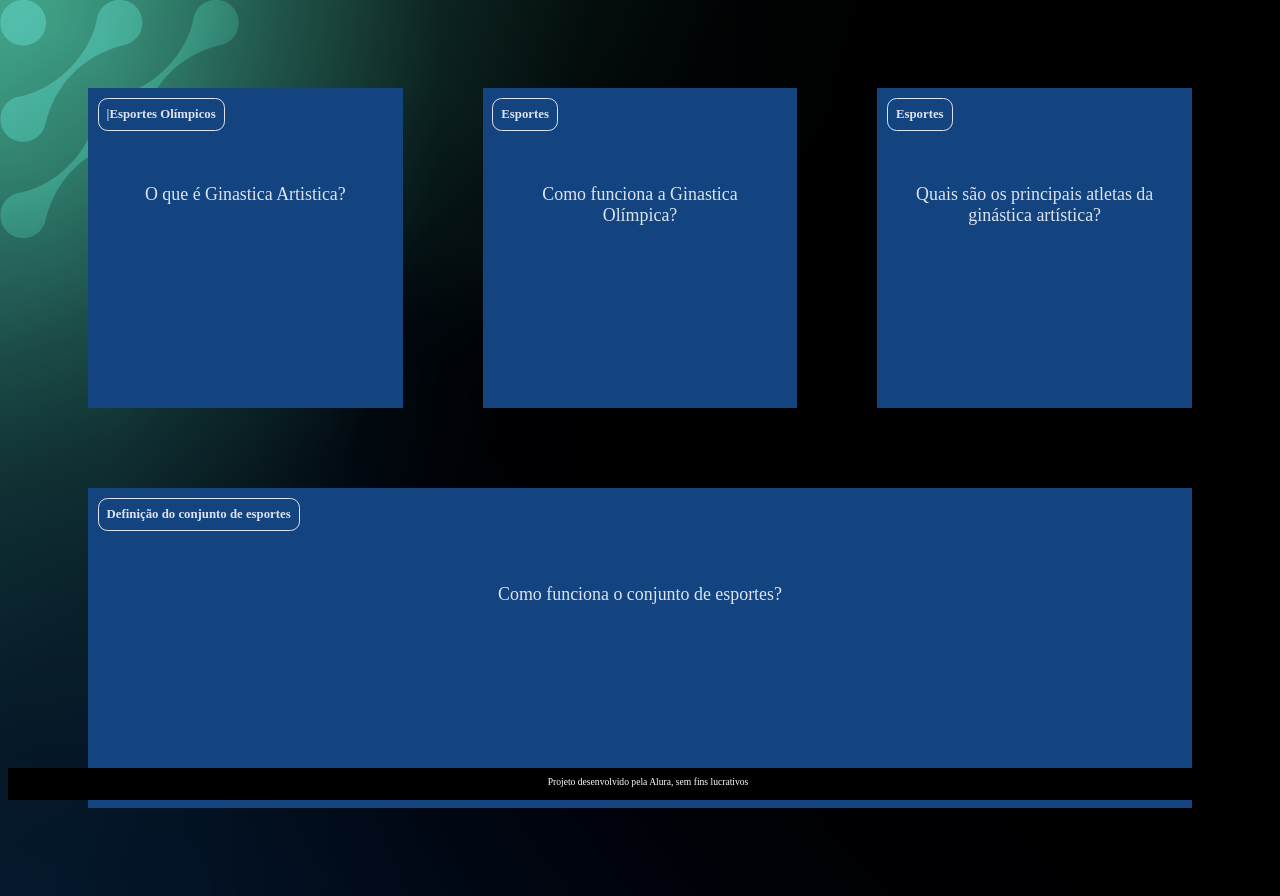
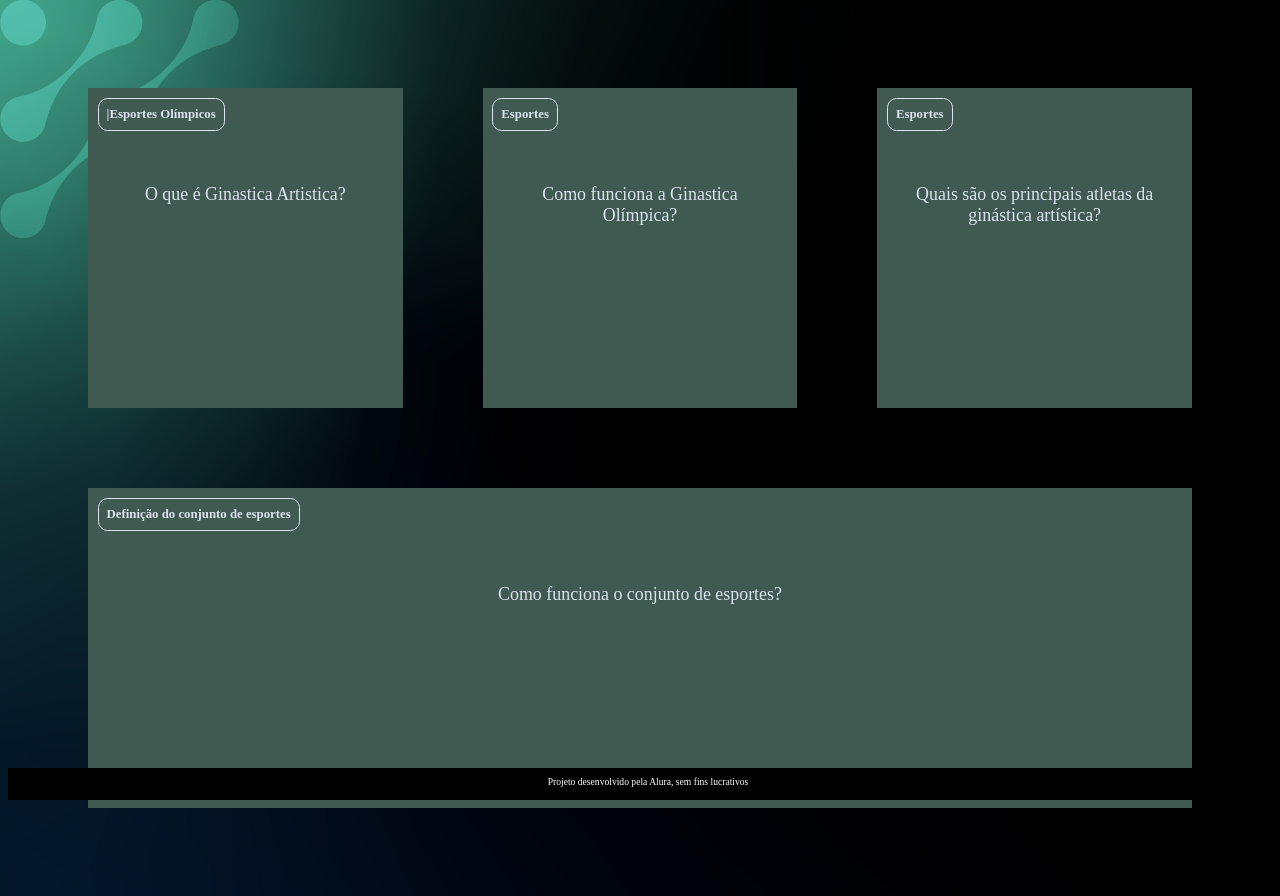
Before and after one commit to rizzatoo/Flashcarddaana, a plain HTML site: page index.html in a window 1280 px wide. Drawn offline with Linux system fonts and the light colour scheme.

Commit message:
Update style.css

```diff
--- a/assets/style.css
+++ b/assets/style.css
@@ -1,6 +1,6 @@
 :root {
     --text-color: #DBE4EF;
-    --card-front-color: #144480;
+    --card-front-color: #405951;
     --card-back-color: #00F4BF;
 }
 
```
